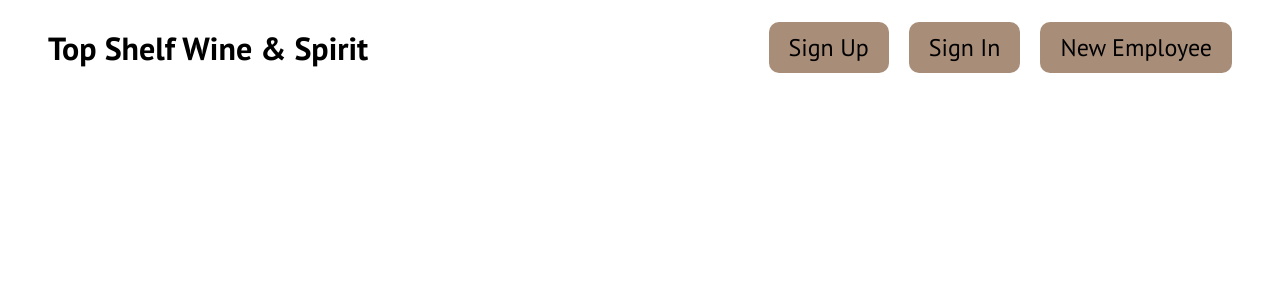
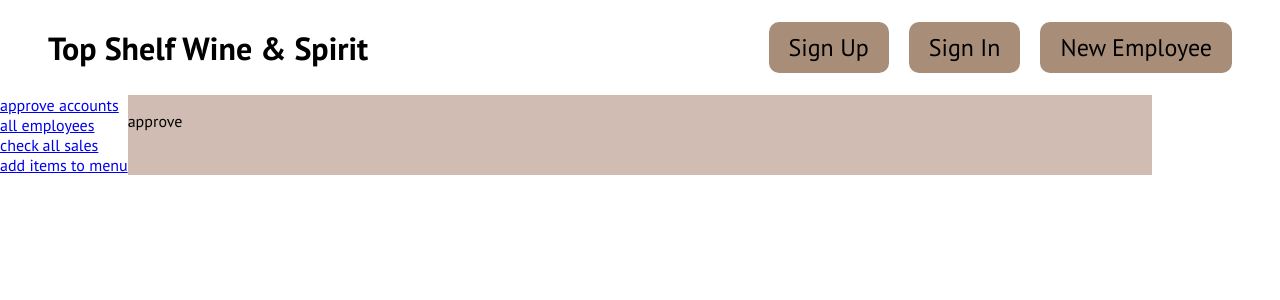
Before and after one commit to dianamutinda/wine-and-spirit-employee-management, a React (Vite) app in the folder client/: page /admin/approve in a window 1280 px wide. Shown: the top 300 px of the page. Built offline with nearby package versions, Linux system fonts and the light colour scheme.

Commit message:
sets up the admin interface

```diff
--- a/client/package.json
+++ b/client/package.json
@@ -13,7 +13,8 @@
     "formik": "^2.4.6",
     "react": "^18.3.1",
     "react-dom": "^18.3.1",
-    "react-router-dom": "^6.25.0"
+    "react-router-dom": "^6.25.0",
+    "react-simple-toasts": "^5.10.0"
   },
   "devDependencies": {
     "@types/react": "^18.3.3",
--- a/client/src/App.jsx
+++ b/client/src/App.jsx
@@ -3,6 +3,11 @@ import Header from "./Components/Header"
 import Signup from "./pages/Authentification/Signup"
 import Signin from "./pages/Authentification/Signin"
 import Employee from "./pages/Authentification/Employee"
+import Admin from "./pages/Admin/Admin"
+import AllEmployees from "./pages/Admin/AllEmployees"
+import Approve from "./pages/Admin/Approve"
+import Sales from "./pages/Admin/Sales"
+import AddItems from "./pages/Admin/AddItems"
 import {BrowserRouter, Routes, Route} from 'react-router-dom'
 import React from "react"
 
@@ -18,6 +23,12 @@ function App() {
       <Route path="/signup" element={<Signup/>}/>
       <Route path="/signin" element={<Signin/>}/>
       <Route path="/new" element={<Employee/>}/>
+      <Route path="/admin" element={<Admin/>}/>
+      <Route path="/admin/employees" element={<AllEmployees/>}/>
+      <Route path="/admin/approve" element={<Approve/>}/>
+      <Route path="/admin/sales" element={<Sales/>}/>
+      <Route path="/admin/add" element={<AddItems/>}/>
+
     </Routes>
 
     </BrowserRouter>
--- /dev/null
+++ b/client/src/pages/Admin/AddItems.jsx
@@ -0,0 +1,16 @@
+import "./Admin.css"
+import Menu from "./Menu"
+const AddItems = () =>{
+
+
+    return(
+
+        <section className="admin">
+            <Menu/>
+            <div className="content">
+                <p>Add items</p>
+            </div>
+        </section>
+    )
+}
+export default AddItems
--- /dev/null
+++ b/client/src/pages/Admin/Admin.css
@@ -0,0 +1,14 @@
+.admin{
+    display: flex;
+
+}
+.menu{
+    width: 20%;
+    height: 85vh;
+    background-color: #74726f;
+    border-right: 1px solid black;
+}
+.content{
+    width: 80%;
+    background-color: #d1bcb3;
+}
--- /dev/null
+++ b/client/src/pages/Admin/Admin.jsx
@@ -0,0 +1,9 @@
+import Approve from "./Approve"
+const Admin = () =>{
+    return(
+        <>
+        <Route path="/admin/approve" element={<Approve/>}/>
+        </>
+    )
+}
+export default Admin
--- /dev/null
+++ b/client/src/pages/Admin/AllEmployees.jsx
@@ -0,0 +1,16 @@
+import "./Admin.css"
+import Menu from "./Menu"
+const AllEmployees = () =>{
+
+
+    return(
+
+        <section className="allemployees">
+            <Menu/>
+            <div className="content">
+                <p>employees</p>
+            </div>
+        </section>
+    )
+}
+export default AllEmployees
--- /dev/null
+++ b/client/src/pages/Admin/Approve.jsx
@@ -0,0 +1,16 @@
+import "./Admin.css"
+import Menu from "./Menu"
+const Approve = () =>{
+
+
+    return(
+
+        <section className="admin">
+            <Menu/>
+            <div className="content">
+                <p>approve</p>
+            </div>
+        </section>
+    )
+}
+export default Approve
--- /dev/null
+++ b/client/src/pages/Admin/Menu.jsx
@@ -0,0 +1,22 @@
+import { Link } from "react-router-dom";
+const Menu = () => {
+    return (
+        <section>
+            <div className="meni-items">
+                <div className="menu-item">
+                <Link to={"/admin/approve"}>approve accounts</Link>
+                </div>
+                <div className="menu-item">
+                    <Link to={"/admin/employees"}>all employees</Link>
+                </div>
+                <div className="menu-item">
+                    <Link to={"/admin/sales"}>check all sales</Link>
+                </div>
+                <div className="menu-item">
+                    <Link to={"/admin/add"}>add items to menu</Link>
+                </div>
+            </div>
+        </section>
+    )
+}
+export default Menu;
--- /dev/null
+++ b/client/src/pages/Admin/Sales.jsx
@@ -0,0 +1,16 @@
+import "./Admin.css"
+import Menu from "./Menu"
+const Sales = () =>{
+
+
+    return(
+
+        <section className="admin">
+            <Menu/>
+            <div className="content">
+                <p>Sales</p>
+            </div>
+        </section>
+    )
+}
+export default Sales
--- a/client/src/pages/Authentification/Signin.jsx
+++ b/client/src/pages/Authentification/Signin.jsx
@@ -18,7 +18,7 @@ const Signin = () =>{
             })
             const data = await response.json()
             if(data.success === true){
-                navigate("/")
+                navigate("/admin/approve")
             }else{
                 setError(response.message)
             }
```
Also changed, not shown: 2 other files (tests, documents, lock files or other folders).
